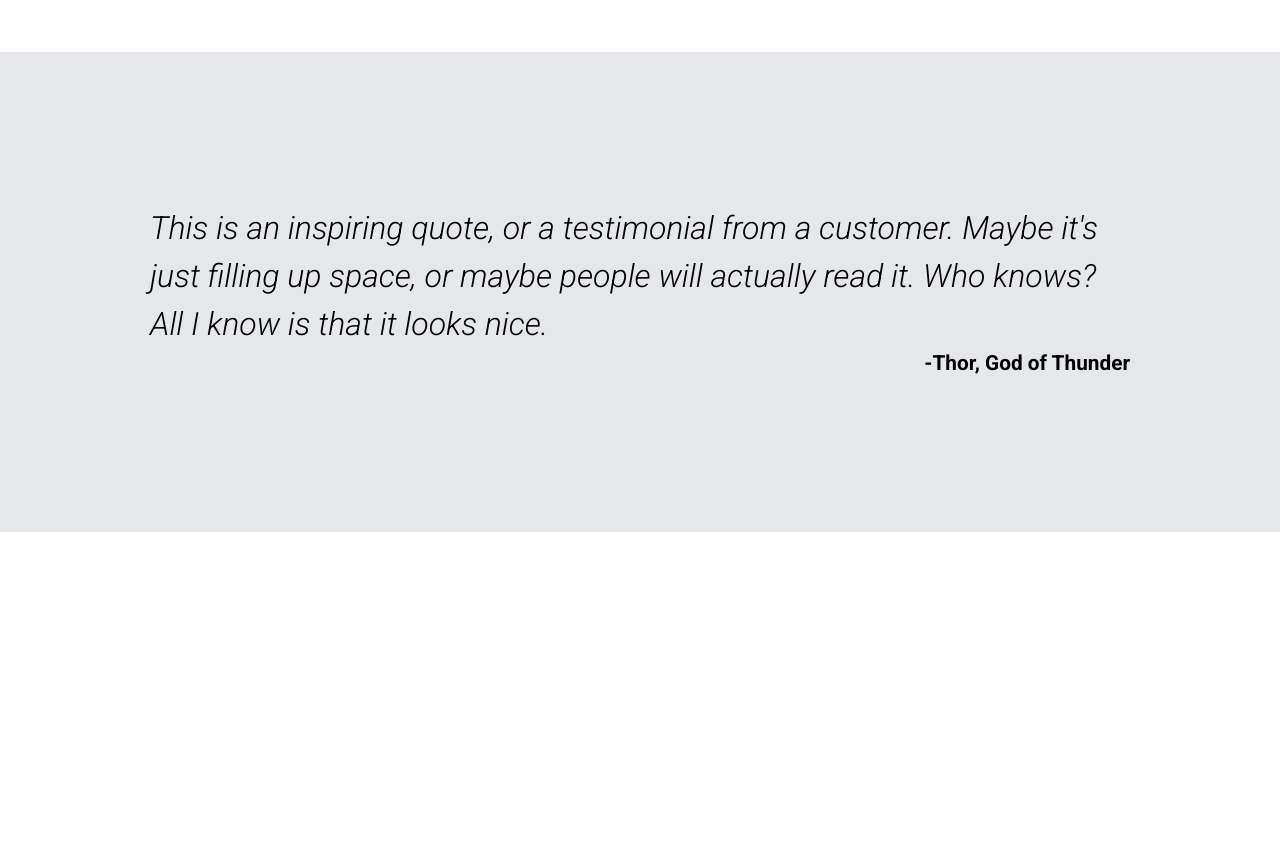
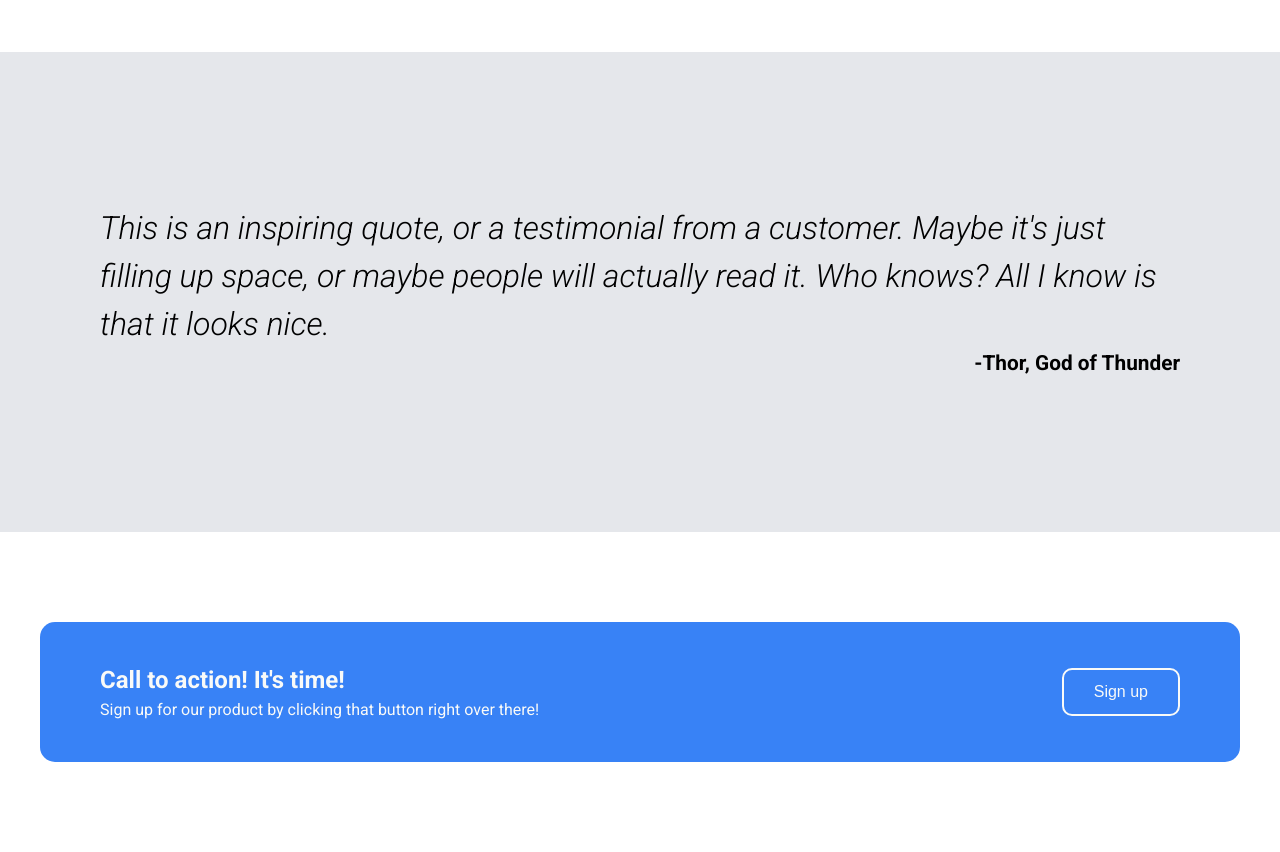
Before and after one commit to dcevallos/project_landing-page, a plain HTML site: page index.html in a window 1280 px wide. Shown: the part 988-1840 px from the top of the page. Before the commit the page ends 1520 px from the top, so only its background shows below. Drawn offline with Linux system fonts and the light colour scheme.

Commit message:
Add cta section to landing page

```diff
--- a/index.html
+++ b/index.html
@@ -63,6 +63,18 @@
             </div>
         </div>
     </div>
-
+    <div class="cta_section">
+        <div class="container">
+            <div class="cta">
+                <div class="wrapper_cta">
+                    <div class="wrapper_cta-text">
+                        <h3>Call to action! It's time!</h3>
+                        <p class="cta_text">Sign up for our product by clicking that button right over there!</p>
+                    </div>
+                    <button class="secondary_button">Sign up</button>
+                </div>
+            </div>
+        </div>
+    </div>
 </body>
 </html>
--- a/style.css
+++ b/style.css
@@ -78,7 +78,7 @@ h1 {
     color: #E5E7EB;
     font-size: 1rem;
     font-weight: 700;
-    border-radius: 12px;
+    border-radius: 10px;
     border: none;
 }
 .image {
@@ -138,7 +138,6 @@ h2 {
     width: 90%;
     display: flex;
     flex-direction: column;
-    padding: 50px;
 }
 .quote_text {
     font-size: 2rem;
@@ -151,3 +150,38 @@ h2 {
     font-weight: 700;
     align-self: flex-end;
 }
+.cta_section {
+    display: flex;
+    align-items: center;
+    height: 40vh;
+}
+.cta {
+    display: flex;
+    justify-content: center;
+    width: 100%;
+    padding: 40px 0;
+    background-color: #3882F6;
+    border-radius: 15px;
+}
+.wrapper_cta {
+    display: flex;
+    justify-content: space-between;
+    align-items: center;
+    width: 90%;
+}
+h3 {
+    color: #F9FAF8;
+    font-size: 1.5rem;
+}
+.cta_text {
+    color: #F9FAF8;
+}
+.secondary_button {
+    margin: 0;
+    padding: 10px 30px;
+    color: #F9FAF8;
+    background-color: #3882F6;
+    border-radius: 10px;
+    font-size: 1rem;
+    border: 2px solid #F9FAF8;
+}
```
